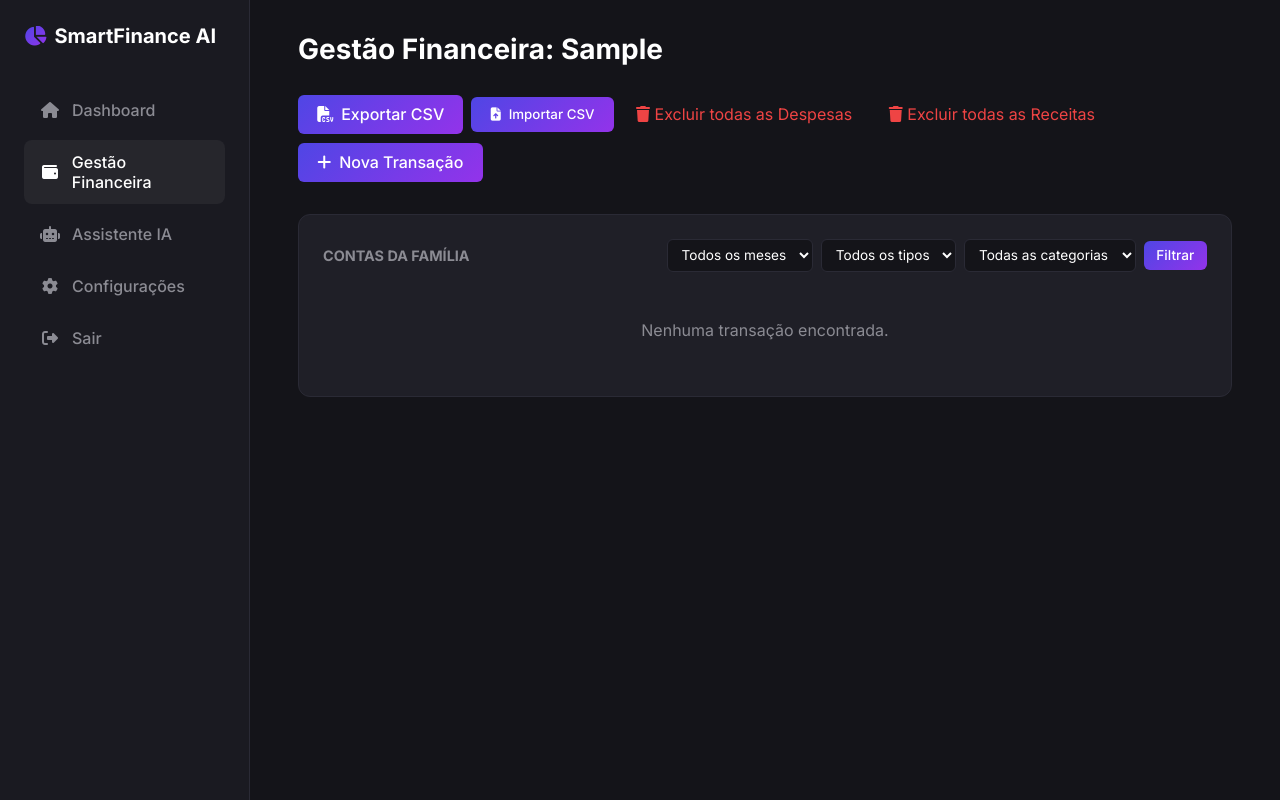
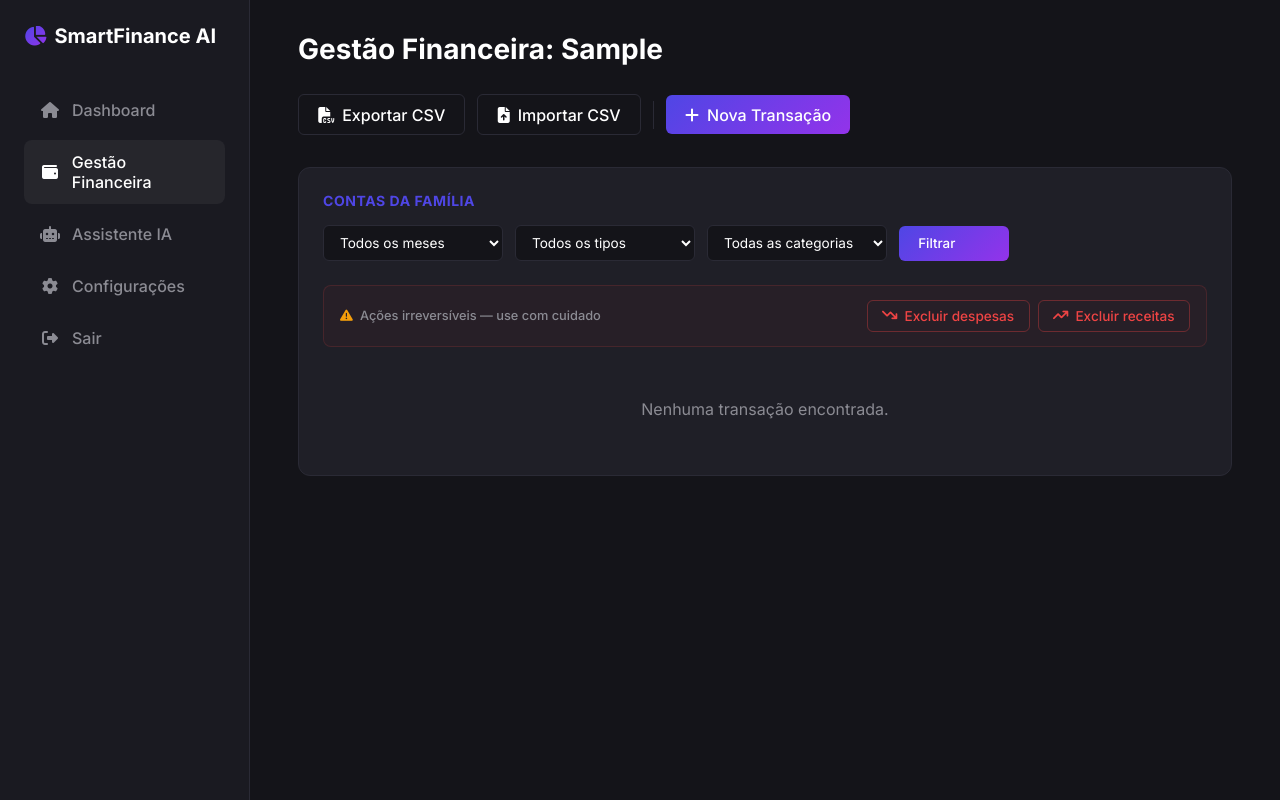
Before and after one commit to kleberfonsecapro/ffsystem, a Django app: page /finance/ in a window 1280 px wide. Run offline with Django 5.2, Linux system fonts and the light colour scheme; the visitor is signed in with stand-in values (Sample User, id 1); data comes from the database, SQL or seed files in the repository; data that the repository does not hold is empty.

Commit message:
feat: layout e botoes alinhados

```diff
--- a/static/css/style.css
+++ b/static/css/style.css
@@ -147,9 +147,11 @@ body {
 
 .section-title {
     color: var(--accent-blue);
-    font-size: 1rem;
+    font-size: 0.875rem;
     font-weight: 700;
     margin: 0;
+    letter-spacing: 0.04em;
+    text-transform: uppercase;
 }
 
 .filter-form {
@@ -163,6 +165,12 @@ body {
 .select-filter {
     min-width: 180px;
     max-width: 220px;
+}
+
+.filter-form .form-control.select-filter {
+    width: auto;
+    padding: 0.5rem 0.75rem;
+    font-size: 0.85rem;
 }
 
 .btn-filter {
@@ -192,6 +200,99 @@ body {
 
 .btn-primary:hover {
     opacity: 0.9;
+}
+
+.btn-secondary {
+    background: transparent;
+    border: 1px solid var(--border-color);
+    color: var(--text-primary);
+    padding: 0.6rem 1.2rem;
+    border-radius: 6px;
+    font-weight: 500;
+    font-size: inherit;
+    cursor: pointer;
+    transition: all 0.2s;
+    display: inline-flex;
+    align-items: center;
+    gap: 0.5rem;
+    text-decoration: none;
+    font-family: inherit;
+}
+
+.btn-secondary:hover {
+    background: rgba(255, 255, 255, 0.05);
+    border-color: var(--text-secondary);
+}
+
+.topbar-actions-divider {
+    width: 1px;
+    height: 28px;
+    background: var(--border-color);
+    flex-shrink: 0;
+}
+
+.inline-form {
+    display: inline;
+    margin: 0;
+}
+
+.bulk-actions {
+    display: flex;
+    flex-wrap: wrap;
+    align-items: center;
+    justify-content: space-between;
+    gap: 0.75rem;
+    padding: 0.85rem 1rem;
+    margin-bottom: 1.25rem;
+    background: rgba(239, 68, 68, 0.04);
+    border: 1px solid rgba(239, 68, 68, 0.15);
+    border-radius: 8px;
+}
+
+.bulk-actions-label {
+    color: var(--text-secondary);
+    font-size: 0.8rem;
+    font-weight: 500;
+    display: flex;
+    align-items: center;
+    gap: 0.45rem;
+}
+
+.bulk-actions-label i {
+    color: #f59e0b;
+    font-size: 0.8rem;
+}
+
+.bulk-actions-buttons {
+    display: flex;
+    flex-wrap: wrap;
+    gap: 0.5rem;
+}
+
+.btn-danger-outline {
+    background: transparent;
+    border: 1px solid rgba(239, 68, 68, 0.35);
+    color: var(--accent-red);
+    padding: 0.45rem 0.9rem;
+    border-radius: 6px;
+    font-weight: 500;
+    font-size: 0.85rem;
+    cursor: pointer;
+    transition: all 0.2s;
+    display: inline-flex;
+    align-items: center;
+    gap: 0.45rem;
+    font-family: inherit;
+}
+
+.btn-danger-outline:hover {
+    background: rgba(239, 68, 68, 0.12);
+    border-color: var(--accent-red);
+}
+
+.btn-danger-outline:focus-visible {
+    outline: 2px solid rgba(239, 68, 68, 0.45);
+    outline-offset: 2px;
 }
 
 /* Cards */
--- a/templates/finance_list.html
+++ b/templates/finance_list.html
@@ -5,38 +5,25 @@
 {% block content %}
 <div class="topbar">
     <h1 class="page-title">Gestão Financeira: {{ request.user.username|title }}</h1>
-    <div style="display: flex; gap: 0.5rem; flex-wrap: wrap; align-items: center;">
-        <a href="{% url 'finance:export_csv' %}?{% if selected_month %}mes={{ selected_month }}&amp;{% endif %}{% if selected_type %}tipo={{ selected_type }}&amp;{% endif %}{% if selected_category %}categoria={{ selected_category }}&amp;{% endif %}" class="btn-primary">
+    <div class="topbar-actions">
+        <a href="{% url 'finance:export_csv' %}?{% if selected_month %}mes={{ selected_month }}&amp;{% endif %}{% if selected_type %}tipo={{ selected_type }}&amp;{% endif %}{% if selected_category %}categoria={{ selected_category }}&amp;{% endif %}" class="btn-secondary">
             <i class="fa-solid fa-file-csv"></i> Exportar CSV
         </a>
-        <button type="button" class="btn-primary" id="open-import-modal">
+        <button type="button" class="btn-secondary" id="open-import-modal">
             <i class="fa-solid fa-file-arrow-up"></i> Importar CSV
         </button>
-        <form method="POST" action="{% url 'finance:delete_by_type' %}" style="display: inline; margin: 0;" onsubmit="return confirm('Tem certeza que deseja excluir todas as despesas? Esta ação não pode ser desfeita.')">
-            {% csrf_token %}
-            <input type="hidden" name="tipo" value="despesa">
-            <button type="submit" class="btn-delete" style="padding: 0.65rem 0.9rem;">
-                <i class="fa-solid fa-trash"></i> Excluir todas as Despesas
-            </button>
-        </form>
-        <form method="POST" action="{% url 'finance:delete_by_type' %}" style="display: inline; margin: 0;" onsubmit="return confirm('Tem certeza que deseja excluir todas as receitas? Esta ação não pode ser desfeita.')">
-            {% csrf_token %}
-            <input type="hidden" name="tipo" value="receita">
-            <button type="submit" class="btn-delete" style="padding: 0.65rem 0.9rem;">
-                <i class="fa-solid fa-trash"></i> Excluir todas as Receitas
-            </button>
-        </form>
+        <span class="topbar-actions-divider" aria-hidden="true"></span>
         <a href="{% url 'finance:add' %}" class="btn-primary">
             <i class="fa-solid fa-plus"></i> Nova Transação
         </a>
     </div>
 </div>
 
-<div class="card" style="overflow-x: auto;">
-    <div style="display: flex; justify-content: space-between; align-items: center; margin-bottom: 1rem;">
-        <h3 style="color: var(--text-secondary); font-size: 0.9rem;">CONTAS DA FAMÍLIA</h3>
-        <form method="GET" style="display: flex; gap: 0.5rem; align-items: center; flex-wrap: wrap;">
-            <select name="mes" style="background: var(--bg-main); color: var(--text-primary); border: 1px solid var(--border-color); padding: 0.4rem 0.6rem; border-radius: 6px; font-size: 0.85rem;">
+<div class="card table-container">
+    <div class="section-header">
+        <h3 class="section-title">CONTAS DA FAMÍLIA</h3>
+        <form method="GET" class="filter-form">
+            <select name="mes" class="form-control select-filter">
                 <option value="">Todos os meses</option>
                 {% for m in months_available %}
                 <option value="{{ m|date:'Y-m' }}" {% if selected_month == m|date:'Y-m' %}selected{% endif %}>
@@ -44,7 +31,7 @@
                 </option>
                 {% endfor %}
             </select>
-            <select name="tipo" style="background: var(--bg-main); color: var(--text-primary); border: 1px solid var(--border-color); padding: 0.4rem 0.6rem; border-radius: 6px; font-size: 0.85rem;">
+            <select name="tipo" class="form-control select-filter">
                 <option value="">Todos os tipos</option>
                 {% for value, label in type_choices %}
                 <option value="{{ value }}" {% if selected_type == value %}selected{% endif %}>
@@ -52,7 +39,7 @@
                 </option>
                 {% endfor %}
             </select>
-            <select name="categoria" style="background: var(--bg-main); color: var(--text-primary); border: 1px solid var(--border-color); padding: 0.4rem 0.6rem; border-radius: 6px; font-size: 0.85rem; min-width: 160px;">
+            <select name="categoria" class="form-control select-filter">
                 <option value="">Todas as categorias</option>
                 {% for cat in categories_available %}
                 <option value="{{ cat }}" {% if selected_category == cat %}selected{% endif %}>
@@ -60,8 +47,33 @@
                 </option>
                 {% endfor %}
             </select>
-            <button type="submit" class="btn-primary" style="padding: 0.4rem 0.8rem; font-size: 0.85rem;">Filtrar</button>
+            <button type="submit" class="btn-primary btn-filter">Filtrar</button>
         </form>
+    </div>
+
+    <div class="bulk-actions">
+        <span class="bulk-actions-label">
+            <i class="fa-solid fa-triangle-exclamation"></i>
+            Ações irreversíveis — use com cuidado
+        </span>
+        <div class="bulk-actions-buttons">
+            <form method="POST" action="{% url 'finance:delete_by_type' %}" class="inline-form" onsubmit="return confirm('Excluir TODAS as despesas? Esta ação não pode ser desfeita.')">
+                {% csrf_token %}
+                <input type="hidden" name="tipo" value="despesa">
+                <button type="submit" class="btn-danger-outline">
+                    <i class="fa-solid fa-arrow-trend-down"></i>
+                    Excluir despesas
+                </button>
+            </form>
+            <form method="POST" action="{% url 'finance:delete_by_type' %}" class="inline-form" onsubmit="return confirm('Excluir TODAS as receitas? Esta ação não pode ser desfeita.')">
+                {% csrf_token %}
+                <input type="hidden" name="tipo" value="receita">
+                <button type="submit" class="btn-danger-outline">
+                    <i class="fa-solid fa-arrow-trend-up"></i>
+                    Excluir receitas
+                </button>
+            </form>
+        </div>
     </div>
 
     {% for group in grouped_transactions %}
```
